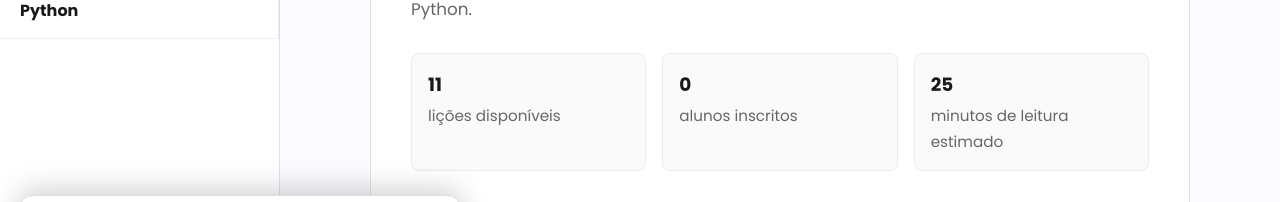
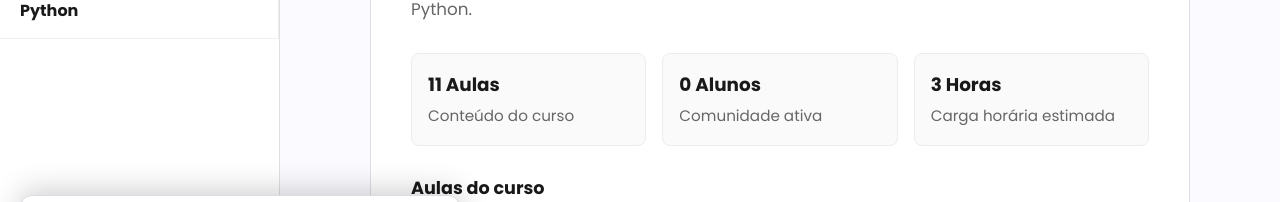
Before and after one commit to Professor-DiegoPinho/w3-profpinho, a Next.js app: page /logica-de-programacao-python in a window 1280 px wide. Shown: the part 319-521 px from the top of the page. Built offline with nearby package versions, Linux system fonts and the light colour scheme; no server answers; the database is empty.

Commit message:
feat: update CategoryPage to display course workload hours and enhance course summary labels

```diff
--- a/src/app/[category]/page.js
+++ b/src/app/[category]/page.js
@@ -66,10 +66,9 @@
 
   const firstPost = posts[0];
   const totalLessons = posts.length;
-  const totalReadingMinutes = posts.reduce(
-    (acc, post) => acc + (post.readingTime?.minutes || 0),
-    0,
-  );
+  const courseWorkloadHours = Number.isInteger(course?.workloadHours)
+    ? course.workloadHours
+    : 0;
   const totalEnrolledStudents = await getCourseEnrollmentCount(category);
   const courseTitle =
     course?.title || category.charAt(0).toUpperCase() + category.slice(1);
@@ -164,16 +163,22 @@
 
         <div className="course-enrollment-summary">
           <div className="course-summary-item">
-            <strong>{totalLessons}</strong>
-            <span>lições disponíveis</span>
+            <strong>
+              {totalLessons} {totalLessons === 1 ? "Aula" : "Aulas"}
+            </strong>
+            <span>Conteúdo do curso</span>
           </div>
           <div className="course-summary-item">
-            <strong>{totalEnrolledStudents}</strong>
-            <span>alunos inscritos</span>
+            <strong>
+              {totalEnrolledStudents} {totalEnrolledStudents === 1 ? "Aluno" : "Alunos"}
+            </strong>
+            <span>Comunidade ativa</span>
           </div>
           <div className="course-summary-item">
-            <strong>{totalReadingMinutes}</strong>
-            <span>minutos de leitura estimado</span>
+            <strong>
+              {courseWorkloadHours} {courseWorkloadHours === 1 ? "Hora" : "Horas"}
+            </strong>
+            <span>Carga horária estimada</span>
           </div>
         </div>
 
--- a/src/data/courses.js
+++ b/src/data/courses.js
@@ -40,6 +40,7 @@
     visibility: COURSE_VISIBILITY.PUBLIC,
     tags: ["python", "programação", "algoritmos"],
     prerequisites: [],
+    workloadHours: 3,
     order: 2,
     youtubeId: "XvmP4BC14D4",
     ebook: {
```
